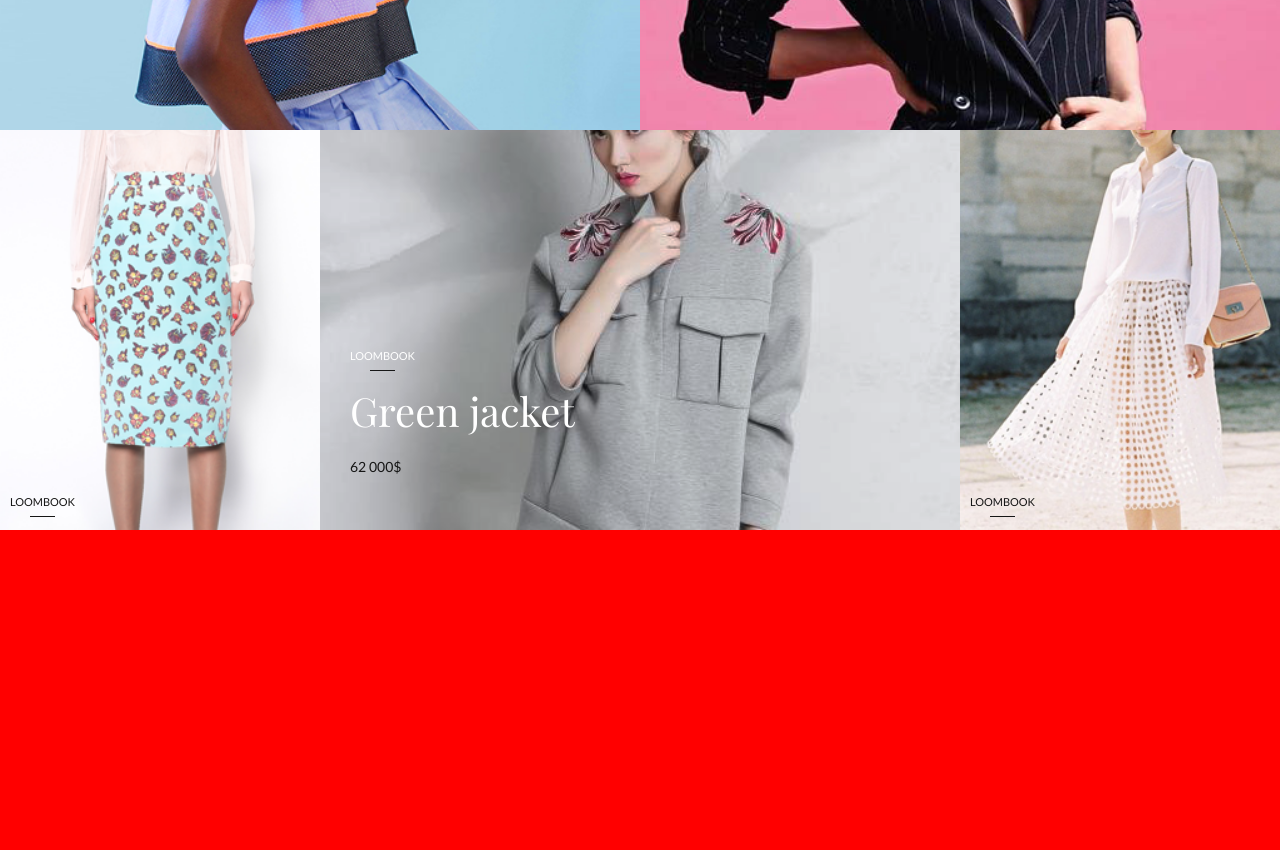
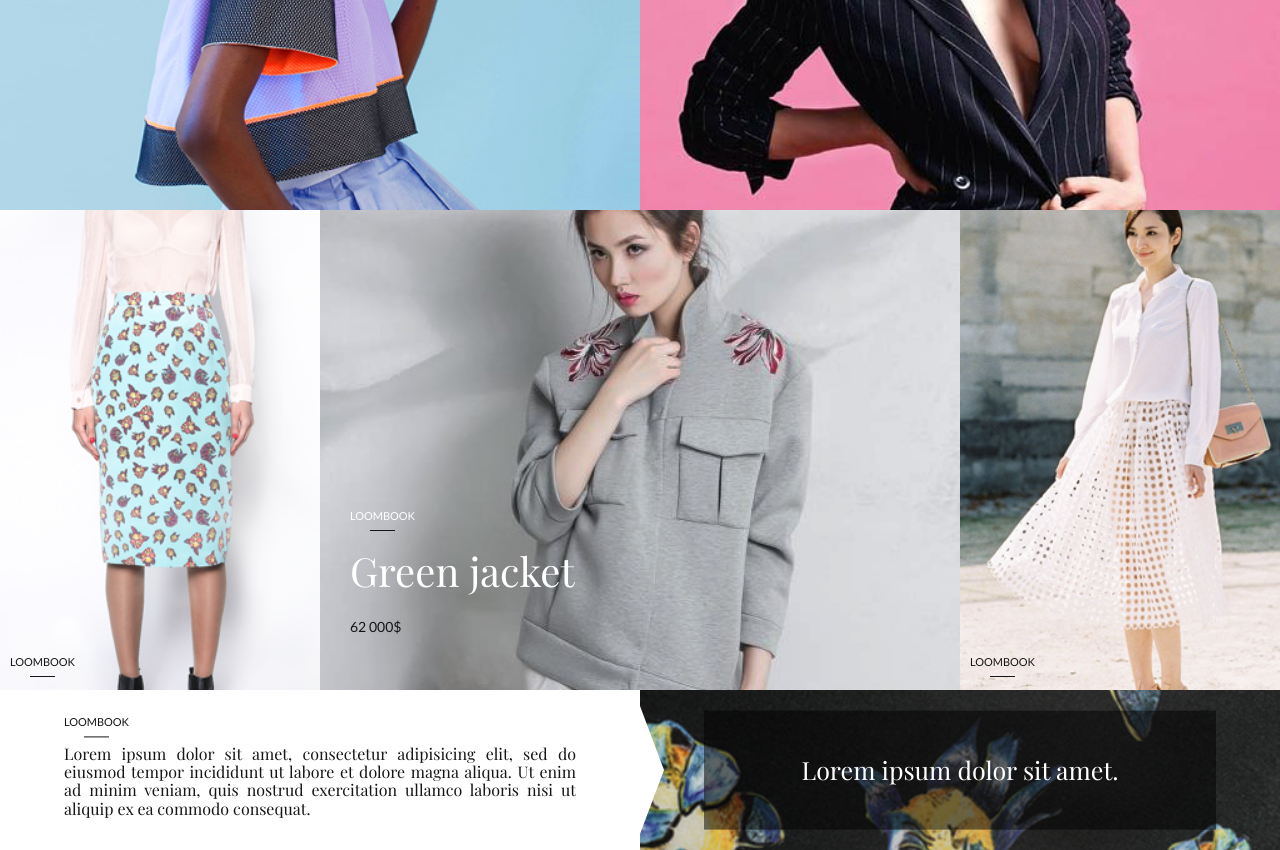
Before and after one commit to micldi/Fashion-Store-Website, a website: page app/index.html in a window 1280 px wide. Shown: the part 640-1490 px from the top of the page. Before the commit the page ends 1170 px from the top, so only its background shows below. Drawn offline with nearby package versions, Linux system fonts and the light colour scheme; a web font is replaced by a local one.

Commit message:
added first about section

```diff
--- a/app/index.html
+++ b/app/index.html
@@ -103,5 +103,24 @@
             </div>
         </div>
 
+        <div class="containerAbout">
+            <section class="about1">
+                <div class="text">
+                    <div class="content">
+                        <p class="class">loombook</p>
+                        <p class="main">Lorem ipsum dolor sit amet, consectetur adipisicing elit, sed do eiusmod
+                        tempor incididunt ut labore et dolore magna aliqua. Ut enim ad minim veniam,
+                        quis nostrud exercitation ullamco laboris nisi ut aliquip ex ea commodo
+                    consequat.</p>
+                    </div>
+                </div>
+                <div class="picture">
+                    <div class="content">
+                        <p>Lorem ipsum dolor sit amet.</p>
+                    </div>
+                </div>
+            </section>
+        </div>
+
     </body>
 </html>
--- /dev/null
+++ b/app/scss/modules/_about.scss
@@ -0,0 +1,113 @@
+.containerAbout {
+	.about1 {
+		position: relative;
+		width: 100%;
+		display: block;
+		clear: both;
+		&>div {
+			float: left;
+		}
+
+		.text {
+			width: 100%;
+			height: 20vh;
+
+			background-color: map-get($colors, white);
+			color: map-get($colors, black);
+
+			position: relative;
+			.content {
+				position: absolute;
+				top: 50%;
+				left: 50%;
+				transform: translate(-50%, -50%);
+
+				width: 80%;
+
+				.class {
+					text-transform: uppercase;
+					color: map-get($colors, black);
+					font-size: 11px;
+					position: relative;
+					&:after {
+						content: "";
+						position: absolute;
+						top: 20px;
+						left: 20px;
+						display: block;
+						width: 25px;
+						height: 1px;
+						background-color: map-get($colors, black);
+					}
+				}
+
+				p.main {
+					font-size: 16px;
+					font-family: 'Playfair Display', serif;
+					font-weight: 400;
+					text-align: justify;
+				}
+			}
+
+			&:after {
+				display: block;
+				position: absolute;
+				left: 50%;
+				transform: translateX(-50%);
+				bottom: -4vh;
+				z-index: 100;
+				content: "";
+				width: 0;
+				height: 0;
+				border-style: solid;
+				border-width: 4vh 5vw 0 5vw;
+				border-color: map-get($colors, white) transparent transparent transparent;
+				line-height: 0px;
+
+				@include mquery(xl) {
+					left: 100%;
+					top: 50%;
+					transform: translateY(-50%);
+					border-width: 5vw 0 5vw 3vh;
+					border-color: transparent transparent transparent map-get($colors, white);
+				}
+			}
+		}
+		.picture {
+			width: 100%;
+			height: 20vh;
+
+			background-image: url('../img/about1.png');
+			background-position: center;
+			background-repeat: no-repeat;
+			background-size: cover;
+
+			position: relative;
+			.content {
+				position: absolute;
+				top: 50%;
+				left: 50%;
+				transform: translate(-50%, -50%);
+
+				width: 80%;
+
+				background-color: rgba(0,0,0,0.5);
+				color: map-get($colors, white);
+
+				padding: 20px 0;
+				text-align: center;
+				p {
+					font-size: 25px;
+					font-family: 'Playfair Display', serif;
+					font-weight: 400;
+				}
+			}
+		}
+
+		.picture, .text {
+			@include mquery(xl) {
+				width: 50%;
+			}
+		}
+	}
+}
--- a/app/scss/modules/_navbar.scss
+++ b/app/scss/modules/_navbar.scss
@@ -34,9 +34,37 @@ nav.navbar {
 			display: inline-block;
 			font-size: 17px;
 			color: map-get($colors, black);
+
+			@include mquery(sm) {
+				text-align: left;
+				width: 90%;
+				left: 10%;
+				position: relative;
+			}
 		}
 		.content {
-			display: none;
+			@include mquery(sm) {
+				display: inline-block;
+				float: right;
+				position: relative;
+				top: -35px;
+			}
+			.main {
+				display: none;
+			}
+			.cart {
+				display: none;
+
+				list-style: none;
+
+				@include mquery(sm) {
+					display: inline-block;
+
+					li {
+						display: inline;
+					}
+				}
+			}
 		}
 	}
 }
--- a/app/scss/modules/_slides.scss
+++ b/app/scss/modules/_slides.scss
@@ -43,7 +43,7 @@
 	}
 
 	.slide1 {
-		min-height: 40vh;
+		min-height: 50vh;
 
 		background-color: map-get($colors, green);
 		color: map-get($colors, white);
@@ -176,7 +176,7 @@
 	.slide6 {
 		@include mquery(xl) {
 			width: 25%;
-			min-height: 50vh;
+			min-height: 60vh;
 		}
 		min-height: 100vh;
 		position: relative;
@@ -213,7 +213,7 @@
 		@include mquery(xl) {
 			width: 50%;
 		}
-		min-height: 50vh;
+		min-height: 60vh;
 
 		background-color: map-get($colors, white);
 
--- a/app/scss/style.scss
+++ b/app/scss/style.scss
@@ -18,3 +18,4 @@ a, p, h1, h2, h3, h4, h5, h6, b {
 @import "modules/color";
 @import "modules/navbar";
 @import "modules/slides";
+@import "modules/about";
```
Also changed, not shown: app/css/style.css, app/img/about1.png (added).
